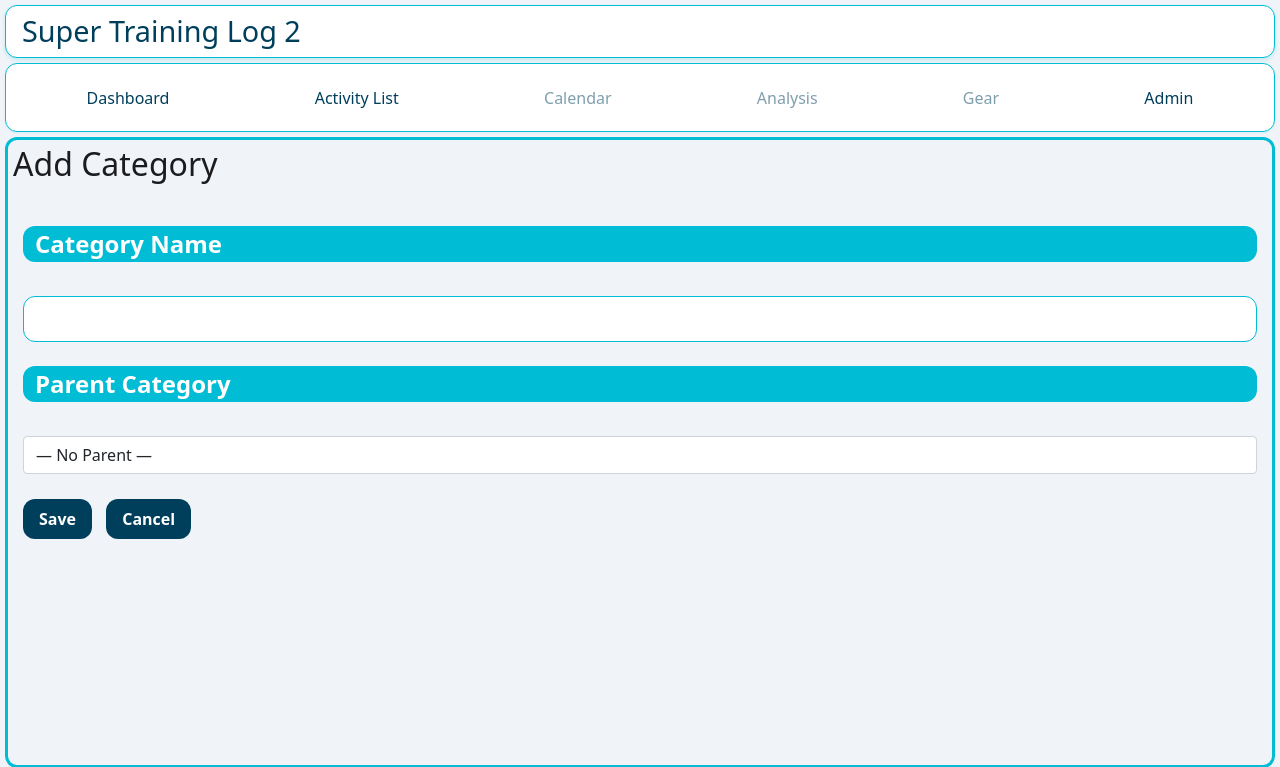
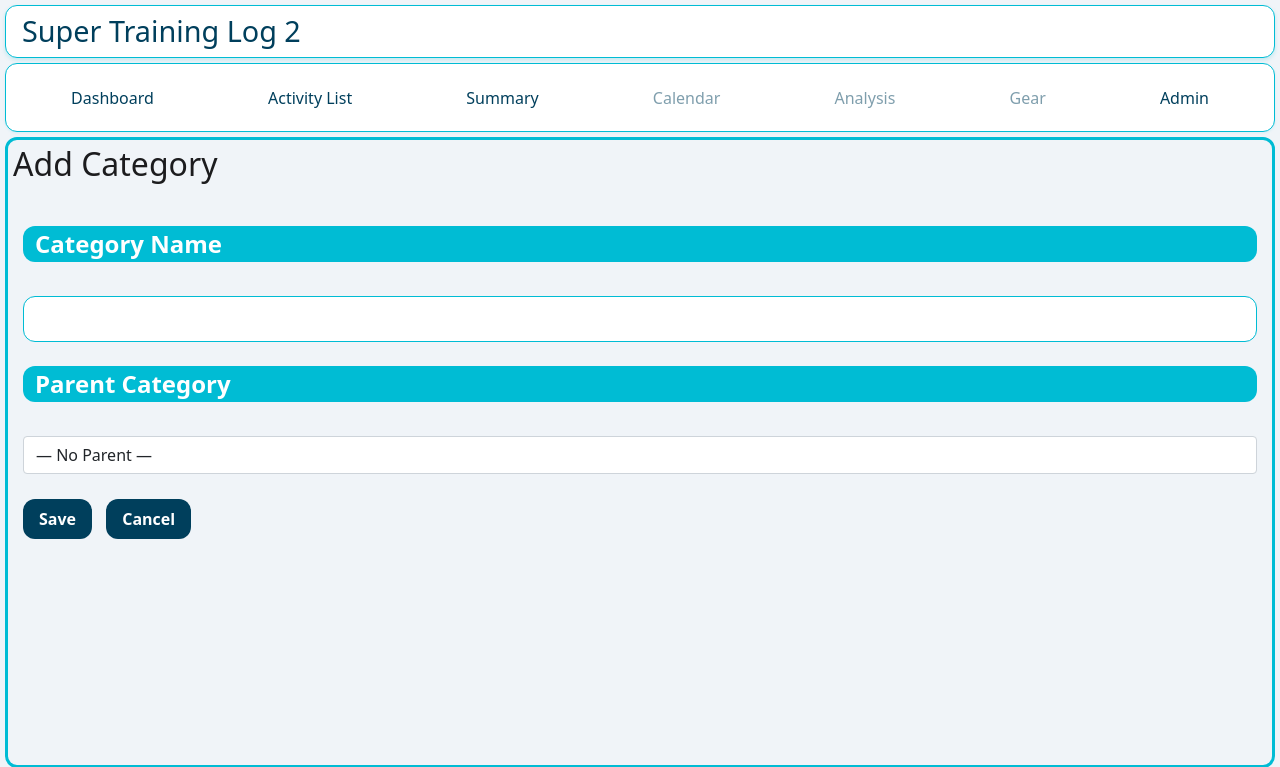
Before and after one commit to btmullin/supertl2, a Flask app: page /addcategory in a window 1280 px wide. Shown: the top 767 px of the page. Run offline with Flask 3, Linux system fonts and the light colour scheme; data that the repository does not hold is empty; parts of the project's set-up code (start-up, migrations or seed data) failed here and were passed over.

Commit message:
Adding summary to nav bar.

```diff
--- a/apps/backend/app/templates/menubar.html
+++ b/apps/backend/app/templates/menubar.html
@@ -10,15 +10,19 @@
                href="{{ url_for('views.activitylist') }}">Activity List</a>
         </li>
         <li class="nav-item">
+            <a class="nav-link {{ 'active' if current_path == url_for('views.summary_list') else '' }}"
+                href="{{ url_for('views.summary_list') }}">Summary</a>
+        </li>
+        <li class="nav-item">
             {% set disabled = true %}  {# currently no calendar view #}
             {% if disabled %}
               <span class="nav-link disabled" aria-disabled="true" tabindex="-1">Calendar</span>
             {% else %}
               <a class="nav-link {{ 'active' if current_path == url_for('views.calendar') else '' }}"
-                 href="{{ url_for('views.calendar') }}">Calendar</a>
+                  href="{{ url_for('views.calendar') }}">Calendar</a>
             {% endif %}
-          </li>
-          <li class="nav-item">
+        </li>
+        <li class="nav-item">
             {% set disabled = true %}  {# currently no analysis view #}
             {% if disabled %}
               <span class="nav-link disabled" aria-disabled="true" tabindex="-1">Analysis</span>
```
